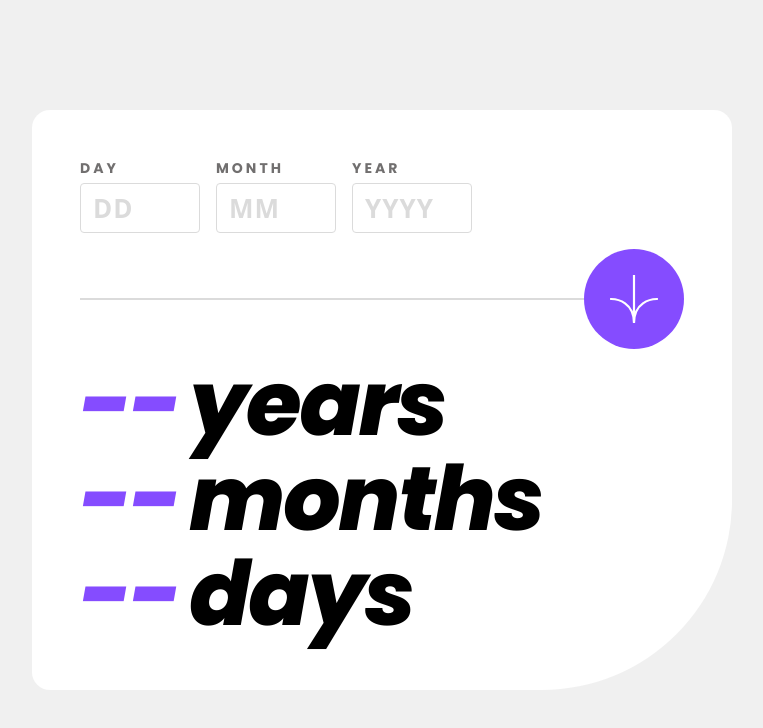
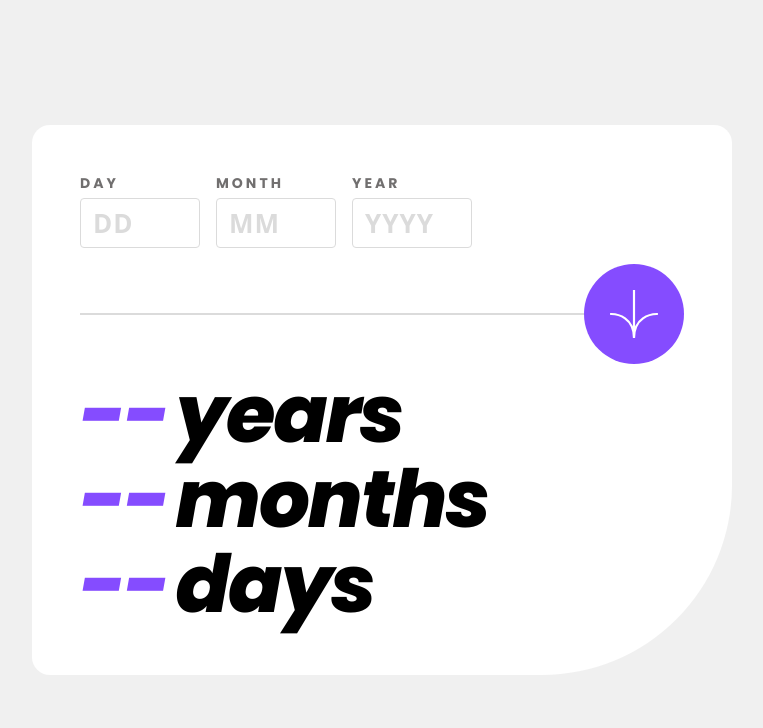
Before and after one commit to AnoopLamba/agecalculator, a plain HTML site: page index.html in a window 1280 px wide. Shown: the whole page, without its empty margins (258-1021 px from the left). Drawn offline with nearby package versions, Linux system fonts and the light colour scheme.

Commit message:
edited readme.md

```diff
--- a/index.css
+++ b/index.css
@@ -150,9 +150,9 @@ input:focus {
   font-family: Poppins;
   font-weight: 900;
   font-style: italic;
-  font-size: 90px;
+  font-size: 80px;
   word-spacing: -7px;
-  line-height: 95px;
+  line-height: 85px;
 
   @media (max-width: 991.98px) {
     font-size: 60px;
```
Also changed, not shown: 3 other files.
